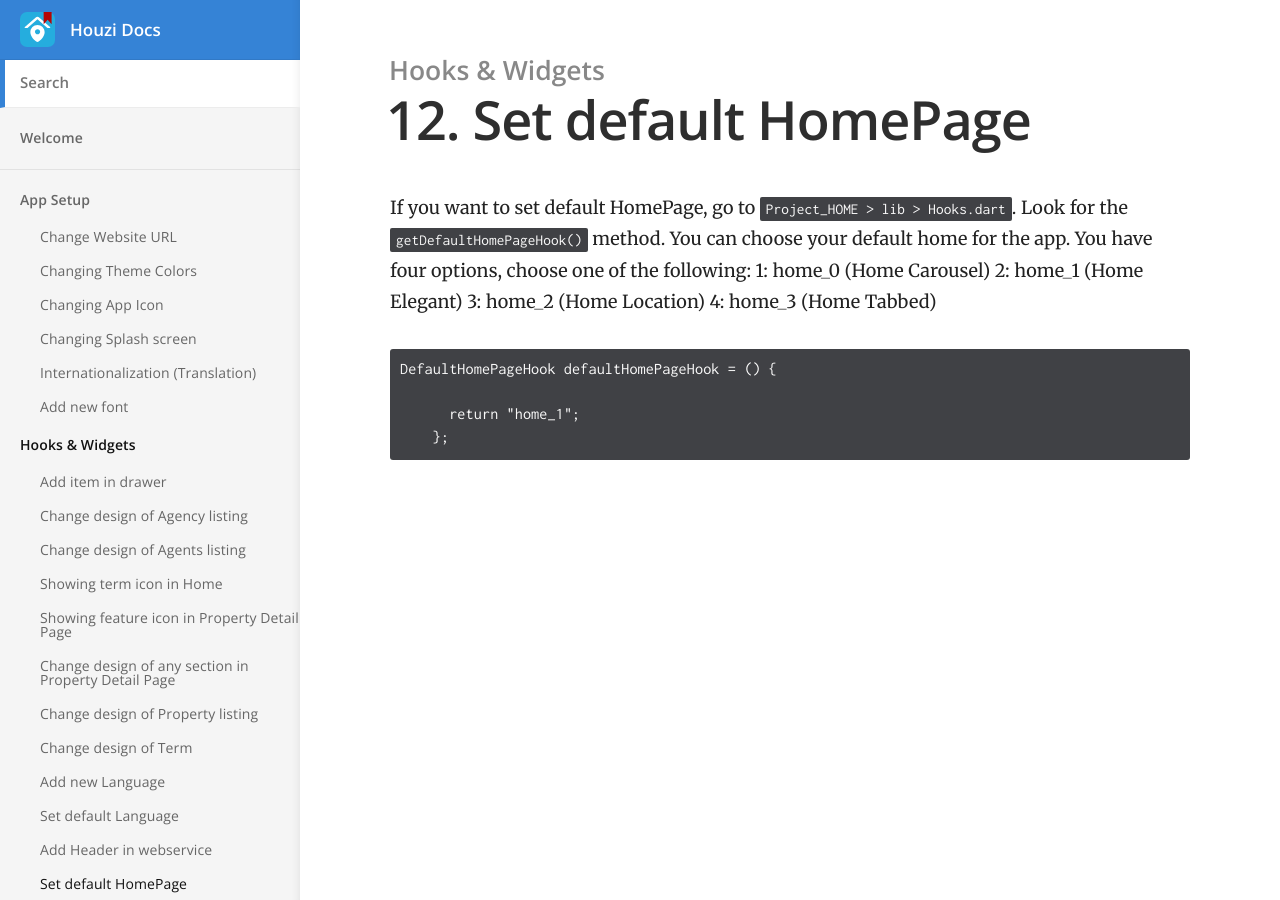
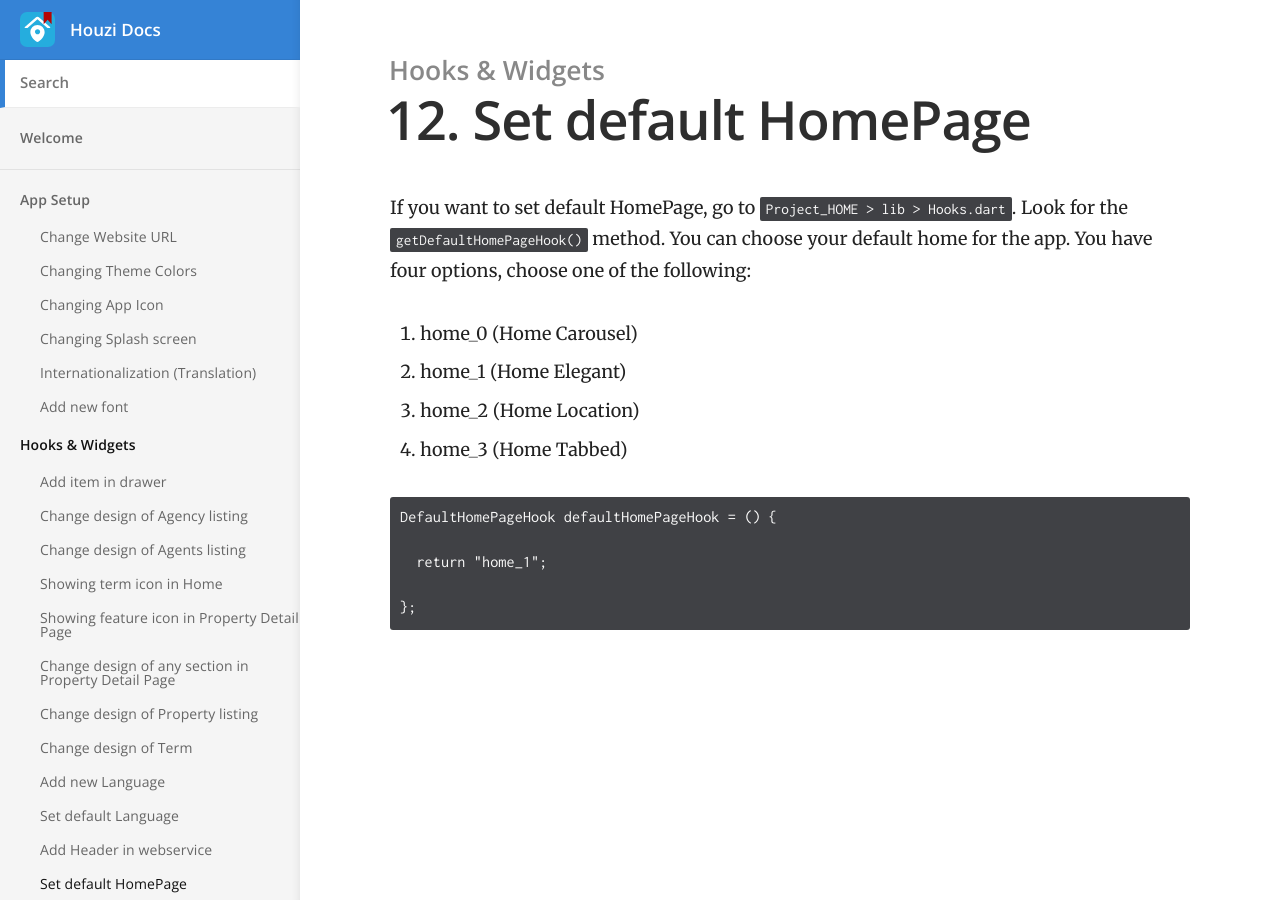
Before and after one commit to booleanbites/houzi-doc, a Jekyll site: the page built from _docs/hooks-widgets/set_default_home_page.md, in a window 1280 px wide and 900 px high. Built offline with Jekyll 4.4.1, drawn with Linux system fonts in a browser that asks for light colours; part of the change alters nothing that is shown.

Commit message:
minor fix

````diff
--- a/_docs/hooks-widgets/set_default_home_page.md
+++ b/_docs/hooks-widgets/set_default_home_page.md
@@ -5,14 +5,15 @@ order: 12
 ---
 
 If you want to set default HomePage, go to `Project_HOME  > lib > Hooks.dart`. Look for the `getDefaultHomePageHook()` method. You can choose your default home for the app. You have four options, choose one of the following:
-  1: home_0   (Home Carousel)
-  2: home_1   (Home Elegant)
-  3: home_2   (Home Location)
-  4: home_3   (Home Tabbed)
+1. home_0   (Home Carousel)
+2. home_1   (Home Elegant)
+3. home_2   (Home Location)
+4. home_3   (Home Tabbed)
 
 ```
 DefaultHomePageHook defaultHomePageHook = () {
 
-      return "home_1";
-    };
+  return "home_1";
+
+};
 ```
````
